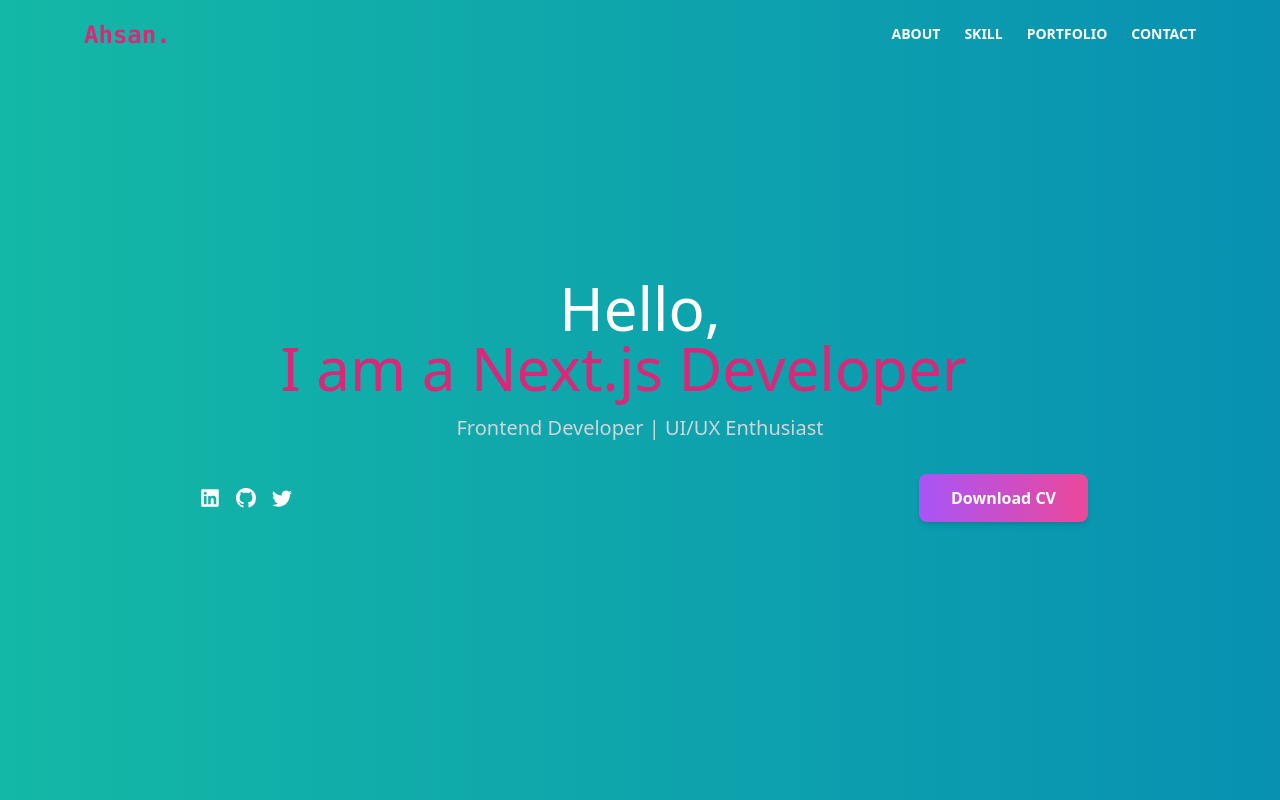
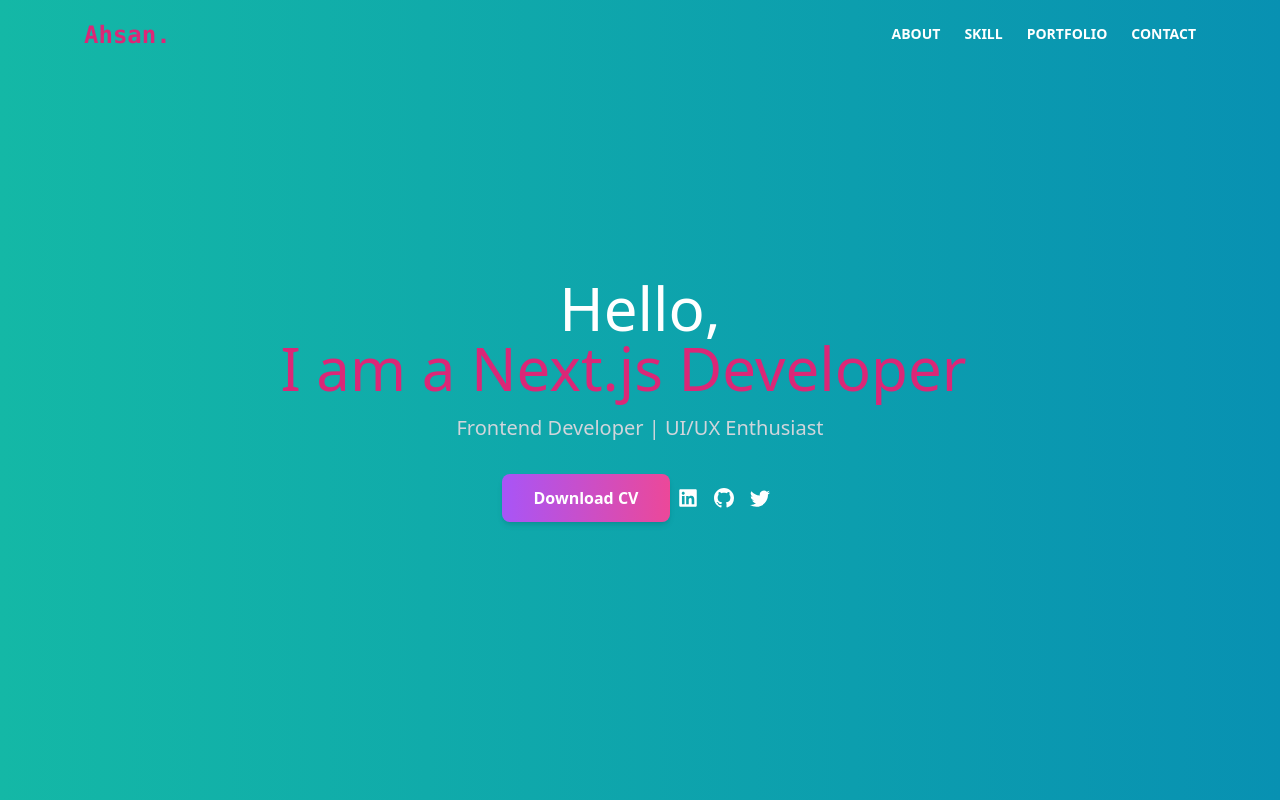
Before and after one commit to ahsanali7893/Portfolio, a Next.js app: page / in a window 1280 px wide. Shown: the top 800 px of the page. Built offline with nearby package versions, Linux system fonts and the light colour scheme.

Commit message:
initial changes

```diff
--- a/package.json
+++ b/package.json
@@ -20,6 +20,7 @@
     "framer-motion": "^11.1.7",
     "next": "13.4.5",
     "next-themes": "^0.2.1",
+    "or": "^0.2.0",
     "postcss": "8.4.24",
     "react": "^18.2.0",
     "react-dom": "^18.2.0",
--- a/src/components/Hero/page.tsx
+++ b/src/components/Hero/page.tsx
@@ -33,7 +33,14 @@
           <p className="text-lg sm:text-xl text-gray-300 mb-8">
             Frontend Developer | UI/UX Enthusiast
           </p>
-          <div className="flex flex-col items-center sm:flex-row justify-center sm:justify-between">
+          <div className="flex flex-col items-center sm:flex-row justify-center">
+            <Link
+              href="/resume.pdf"
+              target="_blank"
+              className="px-8 py-3 rounded-lg bg-gradient-to-r from-purple-500 to-pink-500 text-white font-semibold shadow-md hover:shadow-lg transform hover:scale-105 transition duration-300 ease-in-out"
+            >
+              Download CV
+            </Link>
             <div className="flex items-center mb-6 sm:mb-0">
               <Link
                 href="https://www.linkedin.com/in/ahsan-ali-334403280/"
@@ -57,13 +64,6 @@
                 <BsTwitter className="text-white hover:text-blue-500" />
               </Link>
             </div>
-            <Link
-              href="/resume.pdf"
-              target="_blank"
-              className="px-8 py-3 rounded-lg bg-gradient-to-r from-purple-500 to-pink-500 text-white font-semibold shadow-md hover:shadow-lg transform hover:scale-105 transition duration-300 ease-in-out"
-            >
-              Download CV
-            </Link>
           </div>
         </div>
       </div>
```
Also changed, not shown: 2 other files (tests, documents, lock files or other folders).
